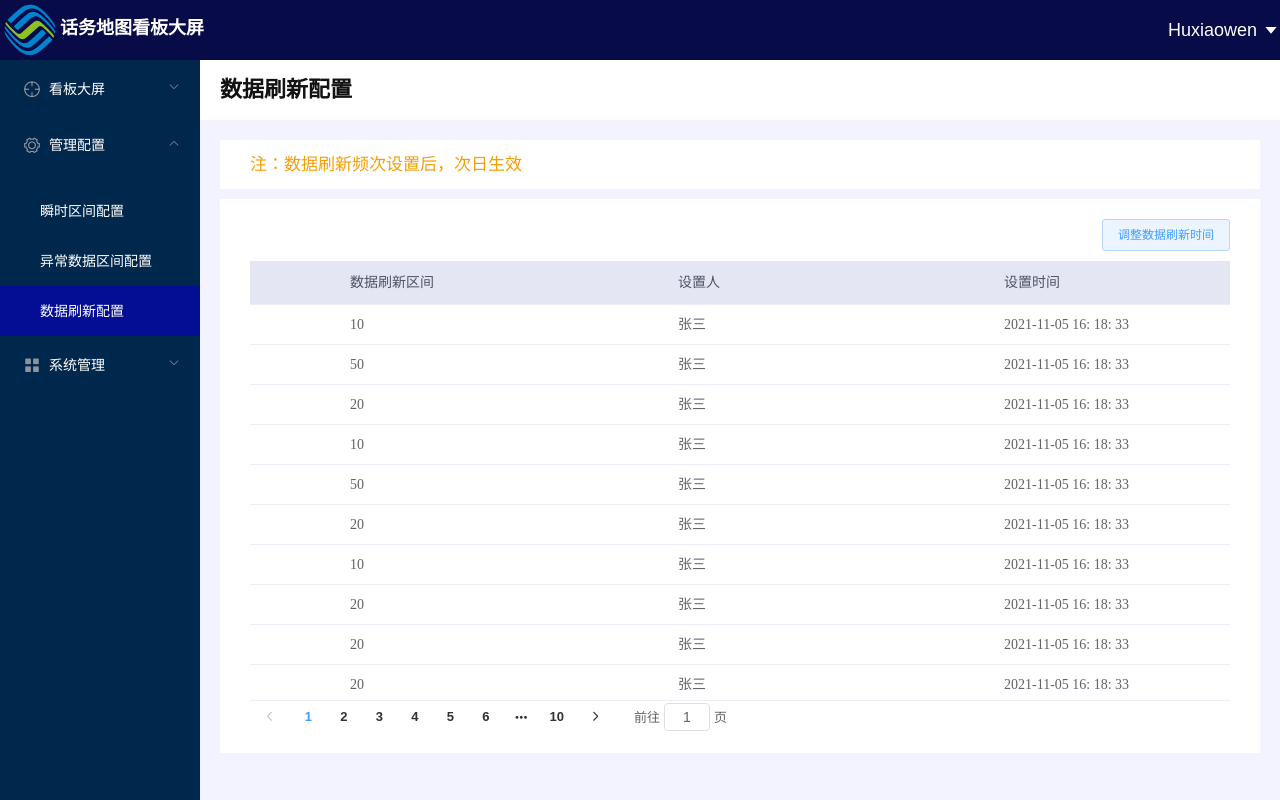
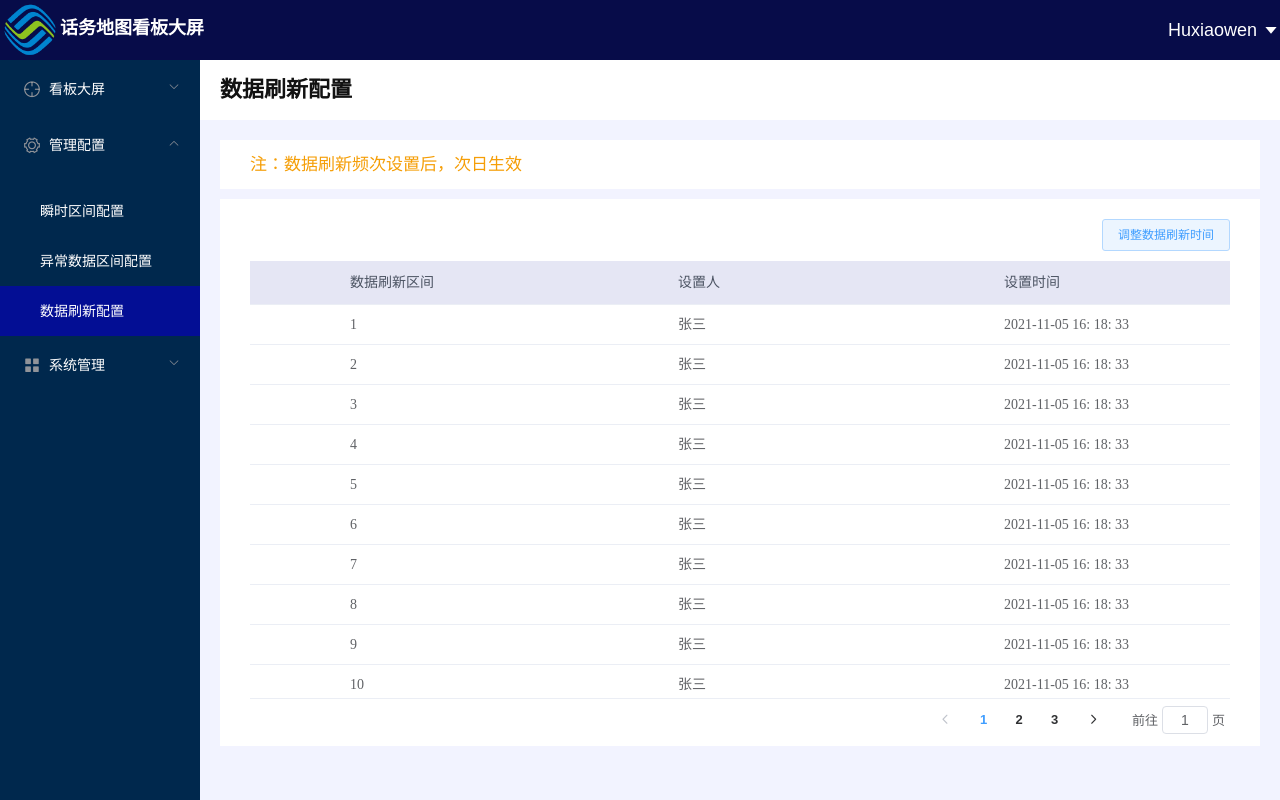
Before and after one commit to zhangbo-43/trafficMap, a Vue app: page /dataRefresh in a window 1280 px wide. Built offline with nearby package versions, Linux system fonts and the light colour scheme; what @jiaminghi/data-view would draw is missing.

Commit message:
开发管理配置表分页按钮

```diff
--- a/src/components/breadcrumb.vue
+++ b/src/components/breadcrumb.vue
@@ -1,8 +1,11 @@
 <template>
 <div>
+  <el-row>
   <el-breadcrumb separator="/">
-    <el-breadcrumb-item style="font-weight:700">{{menuName}}</el-breadcrumb-item>
+    <el-breadcrumb-item style="font-weight:700">系统管理</el-breadcrumb-item>
+    <el-breadcrumb-item>{{menuName}}</el-breadcrumb-item>
   </el-breadcrumb>
+  </el-row>
 </div>
 </template>
 
--- a/src/views/manageConfig/intervalConfigTable.vue
+++ b/src/views/manageConfig/intervalConfigTable.vue
@@ -18,8 +18,8 @@
           >
         </div>
         <el-table
-          max-height="440"
-          :data="tableData"
+          max-height="438px"
+          :data="showTableData"
           style="width: 100%"
           :header-cell-style="{
             background: 'rgba(3,15,148,0.1)',
@@ -53,14 +53,13 @@
           >
           </el-table-column>
         </el-table>
-        <div class="block">
+        <div class="select-page">
           <el-pagination
-            @size-change="handleSizeChange"
-            @current-change="handleCurrentChange"
-            :current-page.sync="currentPage3"
+            :current-page.sync="currentPage"
             :page-size="10"
             layout="prev, pager, next, jumper"
-            :total="100"
+            :total="tableData.length"
+            @current-change="handleCurrentChange"
           >
           </el-pagination>
         </div>
@@ -68,7 +67,7 @@
     </el-footer>
 
     <!-- 数据刷新配置的弹窗 -->
-    <el-dialog center :visible.sync="dialogVisible" width="25%">
+    <el-dialog center :show-close="false" :visible.sync="dialogVisible" width="25%">
       <el-row>
         <el-col :span="10"
           ><div class="grid-content bg-purple">
@@ -102,19 +101,31 @@ export default {
       dateDay: null,
       dateYear: null,
       dialogVisible: false,
+      currentPage: 1,
       tableData: [
+        { interval: 1, setPerson: "张三", setTime: "2021-11-05   16: 18: 33" },
+        { interval: 2, setPerson: "张三", setTime: "2021-11-05   16: 18: 33" },
+        { interval: 3, setPerson: "张三", setTime: "2021-11-05   16: 18: 33" },
+        { interval: 4, setPerson: "张三", setTime: "2021-11-05   16: 18: 33" },
+        { interval: 5, setPerson: "张三", setTime: "2021-11-05   16: 18: 33" },
+        { interval: 6, setPerson: "张三", setTime: "2021-11-05   16: 18: 33" },
+        { interval: 7, setPerson: "张三", setTime: "2021-11-05   16: 18: 33" },
+        { interval: 8, setPerson: "张三", setTime: "2021-11-05   16: 18: 33" },
+        { interval: 9, setPerson: "张三", setTime: "2021-11-05   16: 18: 33" },
         { interval: 10, setPerson: "张三", setTime: "2021-11-05   16: 18: 33" },
-        { interval: 50, setPerson: "张三", setTime: "2021-11-05   16: 18: 33" },
+        { interval: 11, setPerson: "张三", setTime: "2021-11-05   16: 18: 33" },
+        { interval: 12, setPerson: "张三", setTime: "2021-11-05   16: 18: 33" },
+        { interval: 13, setPerson: "张三", setTime: "2021-11-05   16: 18: 33" },
+        { interval: 14, setPerson: "张三", setTime: "2021-11-05   16: 18: 33" },
+        { interval: 15, setPerson: "张三", setTime: "2021-11-05   16: 18: 33" },
+        { interval: 16, setPerson: "张三", setTime: "2021-11-05   16: 18: 33" },
+        { interval: 17, setPerson: "张三", setTime: "2021-11-05   16: 18: 33" },
+        { interval: 18, setPerson: "张三", setTime: "2021-11-05   16: 18: 33" },
+        { interval: 19, setPerson: "张三", setTime: "2021-11-05   16: 18: 33" },
         { interval: 20, setPerson: "张三", setTime: "2021-11-05   16: 18: 33" },
-        { interval: 10, setPerson: "张三", setTime: "2021-11-05   16: 18: 33" },
-        { interval: 50, setPerson: "张三", setTime: "2021-11-05   16: 18: 33" },
-        { interval: 20, setPerson: "张三", setTime: "2021-11-05   16: 18: 33" },
-        { interval: 10, setPerson: "张三", setTime: "2021-11-05   16: 18: 33" },
-        { interval: 20, setPerson: "张三", setTime: "2021-11-05   16: 18: 33" },
-        { interval: 20, setPerson: "张三", setTime: "2021-11-05   16: 18: 33" },
-        { interval: 20, setPerson: "张三", setTime: "2021-11-05   16: 18: 33" },
-        { interval: 20, setPerson: "张三", setTime: "2021-11-05   16: 18: 33" },
+        { interval: 21, setPerson: "张三", setTime: "2021-11-05   16: 18: 33" },
       ],
+      showTableData: [],
       selectData: "5",
     };
   },
@@ -175,6 +186,7 @@ export default {
         setPerson: setPerson,
         setTime: this.timeFn(),
       });
+      this.handleCurrentChange()
     },
 
     // 选择数据区间
@@ -182,7 +194,16 @@ export default {
       this.dialogVisible = false;
       this.confirmData(this.selectData);
     },
+
+    // 选择第N页
+    handleCurrentChange() {
+      let show = (this.currentPage -1) * 10
+      this.showTableData = this.tableData.slice(show, show + 10);
+    },
   },
+  mounted(){
+    this.handleCurrentChange()
+  }
 };
 </script>
 
@@ -213,17 +234,19 @@ export default {
 
   .footer-table {
     background-color: #fff;
-    padding: 20px 30px;
+    padding: 20px 30px 10px 30px;
 
     .config-button {
       margin-bottom: 10px;
       display: flex;
       justify-content: flex-end;
     }
-    .cell {
+  }
+  .select-page {
+    padding-top: 5px;
+    .el-pagination {
       display: flex;
-      justify-content: center;
-      text-align: center;
+      justify-content: flex-end;
     }
   }
 }
```
